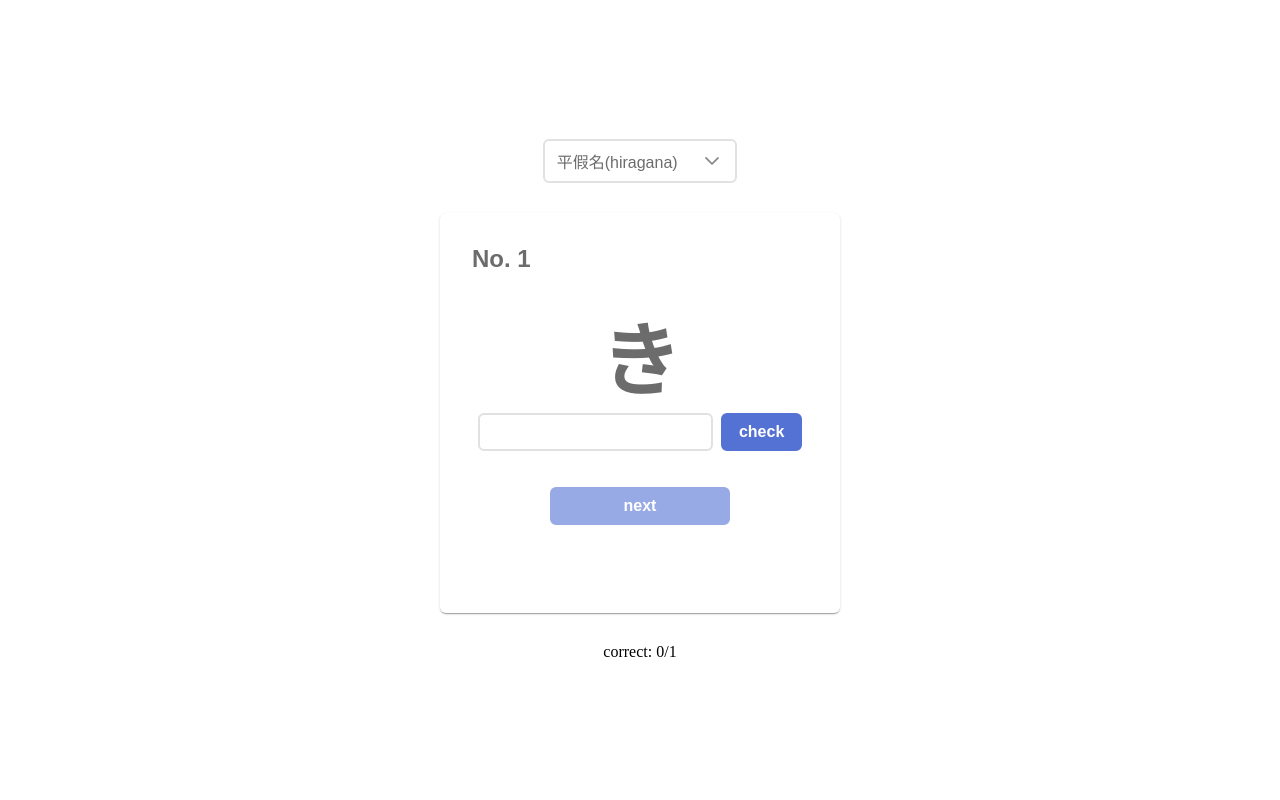
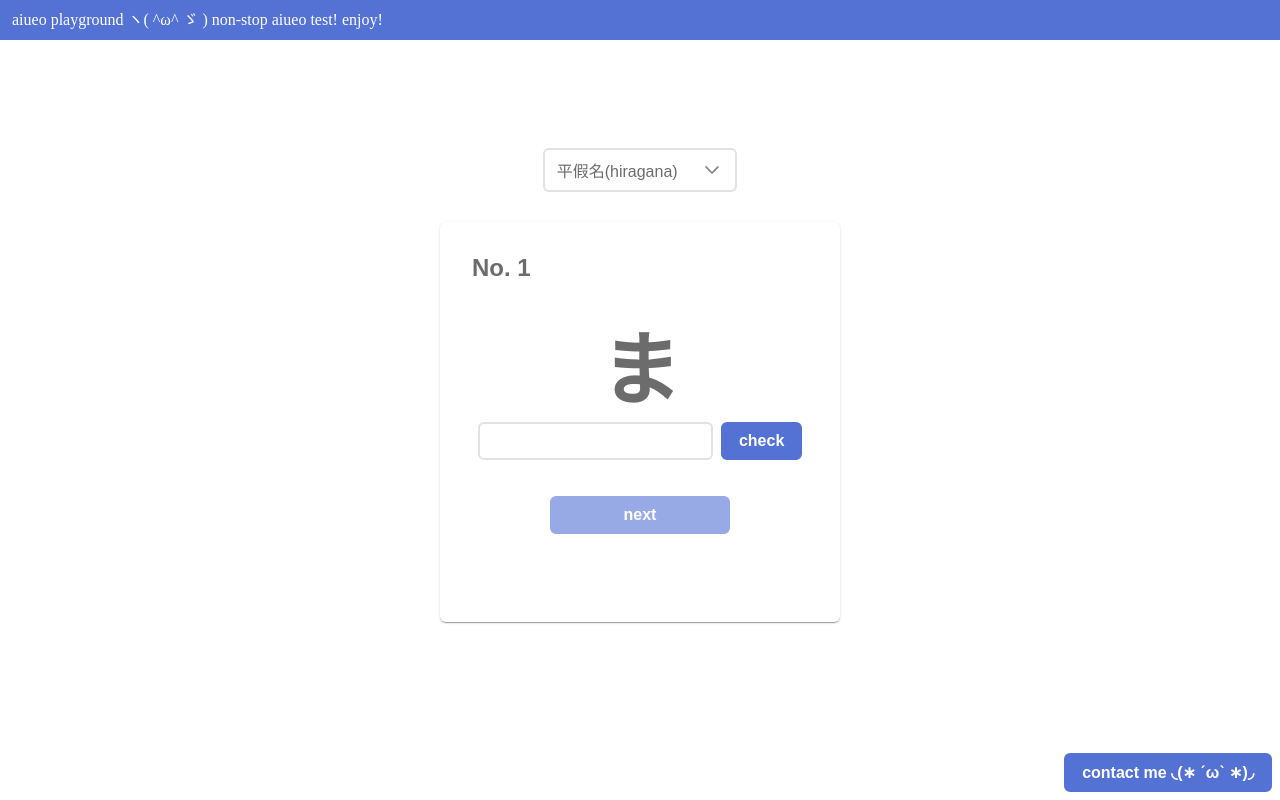
Before and after one commit to may820806/aiueo-playground, a Next.js app: page / in a window 1280 px wide. Built offline with nearby package versions, Linux system fonts and the light colour scheme; a web font is replaced by a local one.

Commit message:
feat: contact me dialog and sending fn.

```diff
--- a/package.json
+++ b/package.json
@@ -9,11 +9,13 @@
     "lint": "next lint"
   },
   "dependencies": {
+    "@emailjs/browser": "^3.11.0",
     "@types/node": "20.5.9",
     "@types/react": "18.2.21",
     "@types/react-dom": "18.2.7",
     "eslint": "8.48.0",
     "eslint-config-next": "13.4.19",
+    "formik": "^2.4.4",
     "next": "13.4.19",
     "primeicons": "^6.0.1",
     "primereact": "^9.6.2",
@@ -21,6 +23,7 @@
     "react-dom": "18.2.0",
     "recoil": "^0.7.7",
     "sass": "^1.66.1",
-    "typescript": "5.2.2"
+    "typescript": "5.2.2",
+    "yup": "^1.2.0"
   }
 }
--- /dev/null
+++ b/src/components/ContactDialog.tsx
@@ -0,0 +1,137 @@
+import React, { useState } from "react";
+import { Dialog } from "primereact/dialog";
+import styles from '../styles/ContactDialog.module.scss';
+import { Button } from "primereact/button";
+import { useFormik } from 'formik';
+import { InputText } from "primereact/inputtext";
+import { InputTextarea } from 'primereact/inputtextarea';
+import * as Yup from 'yup';
+import emailjs from '@emailjs/browser';
+
+
+interface Props {
+  visible: boolean;
+  onHideDialog: () => void;
+}
+
+const ReplyDialog: React.FC<Props> = ({visible, onHideDialog}) => {
+
+  const [loading, setLoading] = useState(false);
+
+  const ReplyDialogHeader = () => {
+    return (
+      <h3>Contact me!</h3>
+    )
+  }
+
+
+  const formik = useFormik({
+    initialValues: {
+      name: '',
+      email: '',
+      message: ''
+    },
+    validationSchema: Yup.object({
+      name: Yup.string().max(20, 'up to 20 characters.').required('Please enter your name.'),
+      email:  Yup.string().matches(/^[\w-.]+@([\w-]+\.)+[\w-]{2,4}$/ ,'email format is incorrect.').required('please enter your email.'),
+      message: Yup.string().required('Please enter your message.'),
+    }),
+    onSubmit: async(values) => {
+      setLoading(true);
+      const { name, email, message } = values;
+      const emailTemplate = {
+        from_name: name,
+        from_email: email,
+        message: message,
+      };
+      emailjs.send('service_mon31on', 'template_suhf3bh', emailTemplate, 'yE33VyUELCrKCqeAL').then((result) => {
+        if(result.status === 200) {
+          alert('Your message has been sent!');
+          setLoading(false);
+        }}, (error) => {
+          alert(error.text);
+          setLoading(false);
+        });
+      formik.resetForm();
+    }
+  });
+
+
+  const isFormFieldInvalid = (name: 'name' | 'email' | 'message') => {
+    return !!(formik.touched[name] && formik.errors[name]);
+  };
+
+  const getFormErrorMessage = (name: 'name' | 'email' | 'message') => {
+    return isFormFieldInvalid(name) ? (
+      <small className="p-error">{formik.errors[name]}</small>
+    ) : (
+      <small className="p-error">&nbsp;</small>
+    );
+  };
+
+  const onClickHideDialog = () => {
+    onHideDialog();
+    formik.resetForm();
+  }
+
+  return (
+    <React.Fragment>
+      <Dialog
+        header={ReplyDialogHeader}
+        visible={visible}
+        className={styles['contact-dialog']}
+        onHide={onClickHideDialog}
+      >
+        <form onSubmit={formik.handleSubmit}>
+          <div className={styles['input-group']}>
+            <label htmlFor="name">
+              Name：
+            </label>
+            <InputText
+              {...formik.getFieldProps('name')}
+              placeholder="your name"
+              maxLength={20}
+              className={isFormFieldInvalid('name') ? 'p-invalid' : ''}
+            />
+            <div>{getFormErrorMessage('name')}</div>
+          </div>
+
+          <div className={styles['input-group']}>
+            <label htmlFor="email">
+              Email：
+            </label>
+            <InputText
+              {...formik.getFieldProps('email')}
+              type="email"
+              placeholder="your email"
+              className={isFormFieldInvalid('email') ? 'p-invalid' : ''}
+              onChange={(e) => formik.setFieldValue('email', e.target.value)}
+            />
+            <div>{getFormErrorMessage('email')}</div>
+          </div>
+
+          <div className={styles['input-group']}>
+            <label htmlFor="message">
+              Message：
+            </label>
+            <InputTextarea
+              {...formik.getFieldProps('message')}
+              style={{width: '100%', height: '200px'}}
+              placeholder={'What would you like to tell me?'}
+              autoResize
+            />
+            <div>{getFormErrorMessage('message')}</div>
+          </div>
+
+          <div className={styles['contact-dialog-footer']}>
+            <Button label="Cancel" onClick={onHideDialog} severity="secondary"/>
+            <Button type="submit" label="Submit" loading={loading} onClick={()=>{formik.handleSubmit()}}/>
+          </div>
+        </form>
+      </Dialog>
+
+    </React.Fragment>
+  )
+}
+
+export default ReplyDialog;
--- /dev/null
+++ b/src/components/Footer.tsx
@@ -0,0 +1,16 @@
+import { Button } from 'primereact/button';
+import styles from '../styles/Footer.module.scss';
+
+interface Props {
+  onClickContact: () => void;
+}
+
+const Footer: React.FC<Props> = ({onClickContact}) => {
+  return (
+    <footer className={styles['page-footer']}>
+      <Button label="contact me ◟(∗ ˊωˋ ∗)◞" onClick={(e) => onClickContact(e)} />
+    </footer>
+  )
+}
+
+export default Footer;
--- /dev/null
+++ b/src/components/Header.tsx
@@ -0,0 +1,13 @@
+import styles from '../styles/Header.module.scss';
+
+const Header = () => {
+  return (
+    <header className={styles['page-header']}>
+      <p>
+        aiueo playground ヽ( ^ω^ ゞ ) non-stop aiueo test! enjoy!
+      </p>
+    </header>
+  )
+}
+
+export default Header;
--- a/src/pages/_app.tsx
+++ b/src/pages/_app.tsx
@@ -6,10 +6,12 @@
 import CustomToastAlert from '../components/CustomizedToastAlert';
 import { RecoilRoot } from 'recoil';
 import { ConfirmDialog } from 'primereact/confirmdialog';
+import Header from '@/components/Header';
 
 export default function App({ Component, pageProps }: AppProps) {
   return (
     <RecoilRoot>
+      <Header />
       <CustomToastAlert />
       <ConfirmDialog />
       <Component {...pageProps} />
--- a/src/pages/index.tsx
+++ b/src/pages/index.tsx
@@ -8,6 +8,9 @@
 import useGetHiragana from "@/application/useGetHiragana";
 import { confirmDialog } from "primereact/confirmdialog";
 import { fiftyTone } from "../application/fiftyTone";
+import React from "react";
+import Footer from "@/components/Footer";
+import ContactDialog from "@/components/ContactDialog";
 
 export default function Home() {
   const dropdownOption = [
@@ -27,6 +30,10 @@
   const [correctAmount, setCorrectAmount] = useState<number>(0);
   const [total, setTotal] = useState<number>(1);
   const [randomQuestion, setRandomQuestion] = useState<string>("");
+  const [questionList, setQuestionList] = useState<string[]>([]);
+
+  const [isContactShow, setIsContactShow] = useState<boolean>(false);
+
 
   // const { getRandomQuestion, randomQuestion, ans } = useGetHiragana(toneType);
   enum toneTypeEnum {
@@ -35,17 +42,24 @@
     mix,
   }
 
+  useEffect(() => {
     const list = fiftyTone.map((i) => Object.values(i)[toneTypeEnum[toneType]]);
+    console.log("list", list);
+    setQuestionList(list);
+    setCorrectAmount(0);
+    setTotal(0);
+
+    // if(toneType === 'mix') {
+    // }
+  }, [toneType]);
 
   useEffect(() => {
     getRandomQuestion();
-  }, []);
+  }, [questionList]);
 
   const getRandomQuestion = () => {
-    console.log("getRandomQuestion");
-
-    const randomIndex = Math.floor(Math.random() * list.length);
-    setRandomQuestion(list[randomIndex]);
+    const randomIndex = Math.floor(Math.random() * questionList?.length);
+    setRandomQuestion(questionList[randomIndex]);
     setAns(fiftyTone[randomIndex].pronounce);
   };
 
@@ -67,9 +81,9 @@
     }
     setInvalidTipShow(!inputAns);
     setIsChecked(true);
-    if(ans === inputAns) {
+    if (ans === inputAns) {
       setIsCorrect(true);
-      setCorrectAmount(prev => prev + 1)
+      setCorrectAmount((prev) => prev + 1);
     }
   };
 
@@ -91,7 +105,7 @@
   );
 
   return (
-    <main className={styles["index-main"]}>
+    <div className={styles["index-main"]}>
       <Head>
         <title>aiueo-playground</title>
         <meta name="description" content="Generated by create next app" />
@@ -110,7 +124,7 @@
         }}
       />
       <Card
-        title={`No. ${total}`}
+        title={`No. ${total + 1}`}
         className={styles["text-card"]}
         footer={CardFooter}
       >
@@ -126,7 +140,12 @@
               setInputAns(e.target.value);
             }}
           />
-            <Button type="submit" label="check" disabled={isChecked} onClick={onCheck} />
+          <Button
+            type="submit"
+            label="check"
+            disabled={isChecked}
+            onClick={onCheck}
+          />
           {invalidTipShow && (
             <span className={styles["tip-invalid"]}>
               please enter your answer
@@ -140,8 +159,8 @@
               {ans}
             </p>
           ) : (
-            <div className={styles['result-group']}>
-              <span className={styles['wrong-group']}>
+            <div className={styles["result-group"]}>
+              <span className={styles["wrong-group"]}>
                 <i className="pi pi-times" style={{ color: "red" }} />
                 {inputAns}
               </span>
@@ -155,9 +174,17 @@
           ""
         )}
       </Card>
-      <p>
-        correct: {correctAmount}/{total}
-      </p>
-    </main>
+
+      <ContactDialog
+        visible={isContactShow}
+        onHideDialog={()=>setIsContactShow(false)}
+      />
+
+      <Footer
+        onClickContact={() => {
+          setIsContactShow(true)
+        }}
+      />
+    </div>
   );
 }
--- /dev/null
+++ b/src/styles/ContactDialog.module.scss
@@ -0,0 +1,22 @@
+.contact-dialog {
+  width: 50vw;
+}
+
+@media screen and (max-width: 768px) {
+  .contact-dialog {
+    width: 90vw;
+  }
+}
+
+.input-group {
+  margin-bottom: 8px;
+}
+
+.contact-dialog-footer {
+  margin-top: 20px;
+  float: right;
+
+  > :first-child {
+    margin-right: 8px;
+  }
+}
--- /dev/null
+++ b/src/styles/Footer.module.scss
@@ -0,0 +1,11 @@
+.page-footer {
+  position: fixed;
+  bottom: 0;
+  display: flex;
+  justify-content: flex-end;
+  width: 100%;
+
+  button {
+    margin: 0 8px 8px 0;
+  }
+}
--- /dev/null
+++ b/src/styles/Header.module.scss
@@ -0,0 +1,14 @@
+.page-header {
+  display: flex;
+  align-items: center;
+  justify-content: center;
+
+  p {
+    width: 100%;
+    height: 40px;
+    padding-left: 12px;
+    line-height: 40px;
+    color: white;
+    background-color: var(--primary-color);
+  }
+}
--- a/src/styles/Home.module.scss
+++ b/src/styles/Home.module.scss
@@ -3,7 +3,7 @@
   flex-direction: column;
   justify-content: center;
   align-items: center;
-  min-height: 100vh;
+  min-height: calc(100vh - 80px);
 }
 
 .text-card {
```
Also changed, not shown: 2 other files (tests, documents, lock files or other folders). Lines whose indentation alone changed are shown as unchanged.
